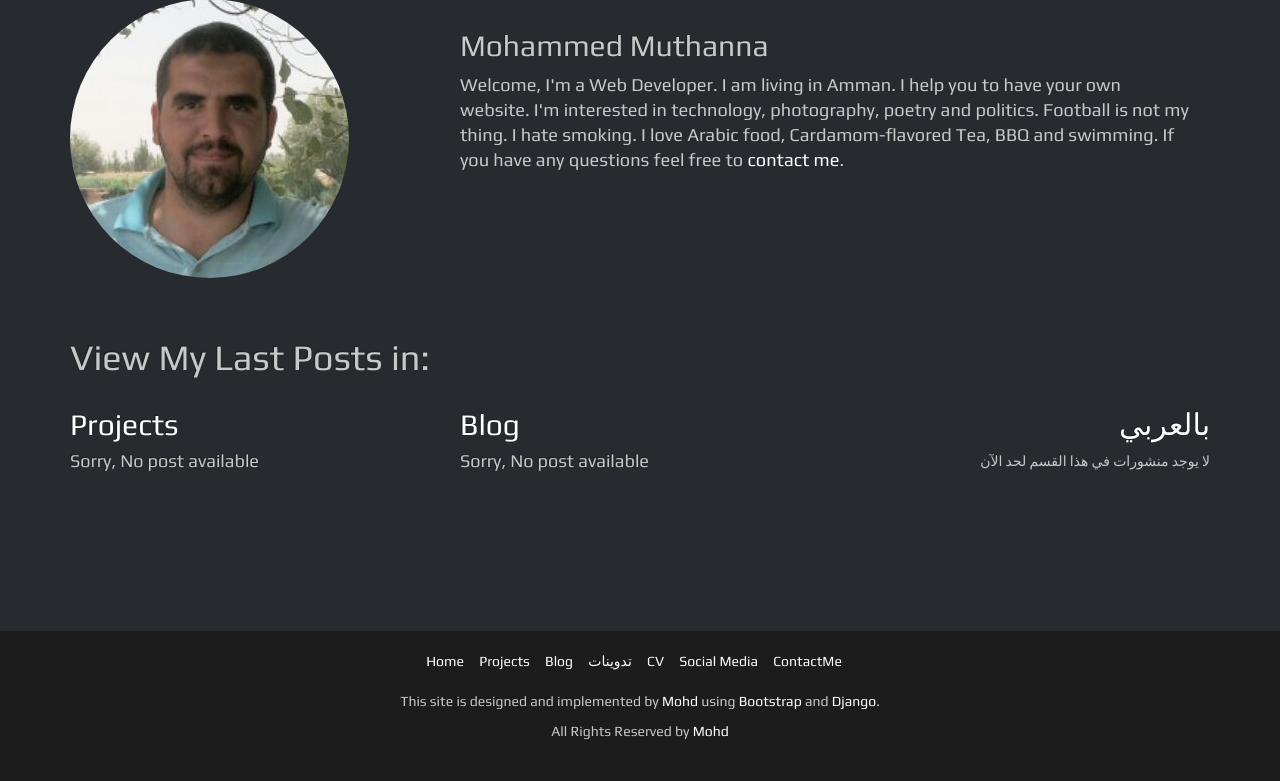
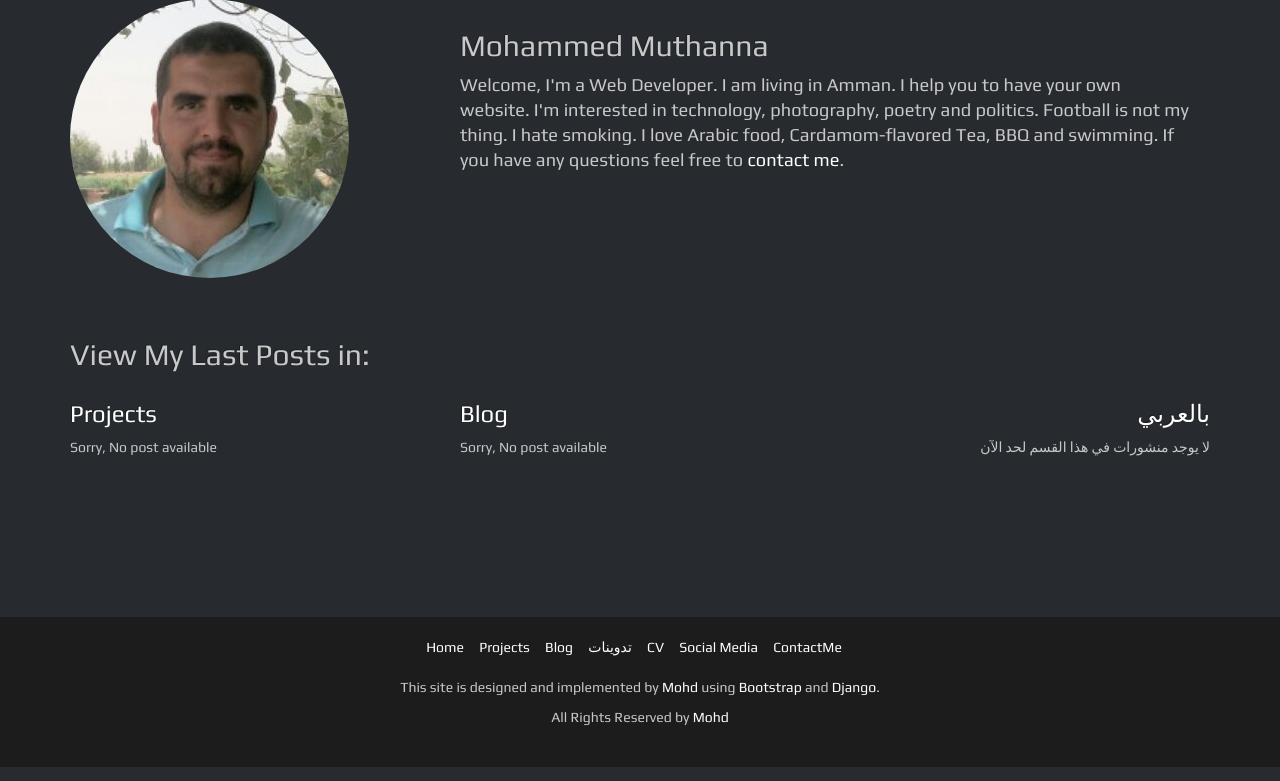
Before and after one commit to mohdmuthanna/mohd-blog-v2, a Django app: page / in a window 1280 px wide. Shown: the part 81-862 px from the top of the page. Run offline with Django 3.2, Linux system fonts and the light colour scheme; tables that the repository leaves empty hold one stand-in row (values such as "Sample post"); some libraries are stand-ins or nearby versions.

Commit message:
fixing font resizing 2

```diff
--- a/blog/static/css/mohd.css
+++ b/blog/static/css/mohd.css
@@ -40,9 +40,6 @@
   display: inline;
 }*/
 
-.head{
-  font-weight: 500;
-}
 
 .about-me-body{
   font-size: 1.3em;
--- a/templates/cv.html
+++ b/templates/cv.html
@@ -11,7 +11,7 @@
     <div class="col-xs-10 col-xs-offset-1">
       <h2> Welcome </h2>
       <a href="{% static 'uploads/mohd-resume.pdf' %}">
-        <h4>You can view my Resume or download it from here</h4>
+        <p>You can view my Resume or download it from here</p>
       </a>
       <a href="{% static 'uploads/mohd-resume.pdf' %}">
         <img src="{% static 'uploads/mohd-resume.jpg' %}" alt="" class="img-circlee" style="width: 100%;max-height: 100%">
--- a/templates/home.html
+++ b/templates/home.html
@@ -18,7 +18,7 @@
 
     <div class="col-xs-10 col-xs-offset-1 col-md-8 col-md-offset-0">
       <div class=about-me-box>
-        <h2 class='head'> Mohammed Muthanna </h2>
+        <h2> Mohammed Muthanna </h2>
         <p class='about-me-body'>
           Welcome, I'm a Web Developer. I am living in Amman. I help you to have
           your own website.
@@ -43,13 +43,13 @@
 <div class="container">
   <div class="row">
     <div class="col-xs-10 col-xs-offset-1 col-md-offset-0">
-      <h1 class='head'>View My Last Posts in:</h1>
+      <h2 class='head'>View My Last Posts in:</h2>
     </div>
   </div>
   <div class="row">
       <!-- Projects block -->
     <div class="col-xs-10 col-xs-offset-1 col-md-4 col-md-offset-0">
-      <h2><a href="/b/projects">Projects</a></h2>
+      <h3><a href="/b/projects">Projects</a></h3>
       {% if latest_project %}
       <div class='shine-div'>
           <a class='remove-decoration' href="{% url 'post' pk=latest_project.pk %}">
@@ -60,12 +60,12 @@
           </a>
       </div>
       {% else %}
-        <h4>Sorry, No post available</h4>
+        <p>Sorry, No post available</p>
       {% endif %}
     </div>
       <!-- Blog block -->
       <div class="col-xs-10 col-xs-offset-1 col-md-4 col-md-offset-0">
-          <h2><a href="/b/en">Blog</a></h2>
+          <h3><a href="/b/en">Blog</a></h3>
           {% if latest_blog %}
             <div class='shine-div'>
               <a class='remove-decoration' href="{% url 'post' pk=latest_blog.pk %}">
@@ -76,13 +76,13 @@
               </a>
             </div>
           {% else %}
-            <h4>Sorry, No post available</h4>
+            <p>Sorry, No post available</p>
           {% endif %}
       </div>
 
       <!-- Arabic block -->
       <div dir="auto" class="col-xs-10 col-xs-offset-1 col-md-4 col-md-offset-0">
-        <h2><a href="/b/ar">بالعربي</a></h2>
+        <h3><a href="/b/ar">بالعربي</a></h3>
         {% if latest_arabic %}
           <div class='shine-div'>
             <a class='remove-decoration' href="{% url 'post' pk=latest_arabic.pk %}">
```
